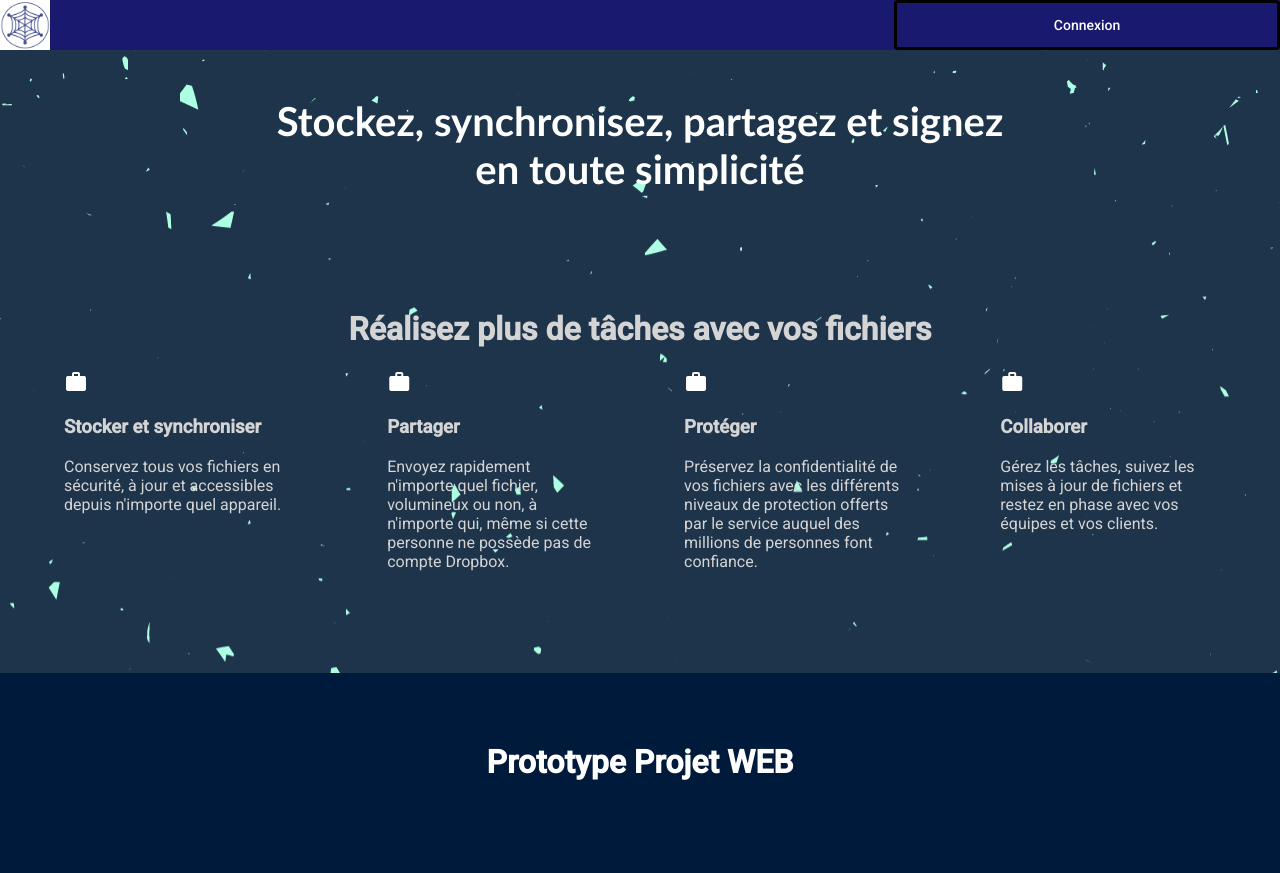
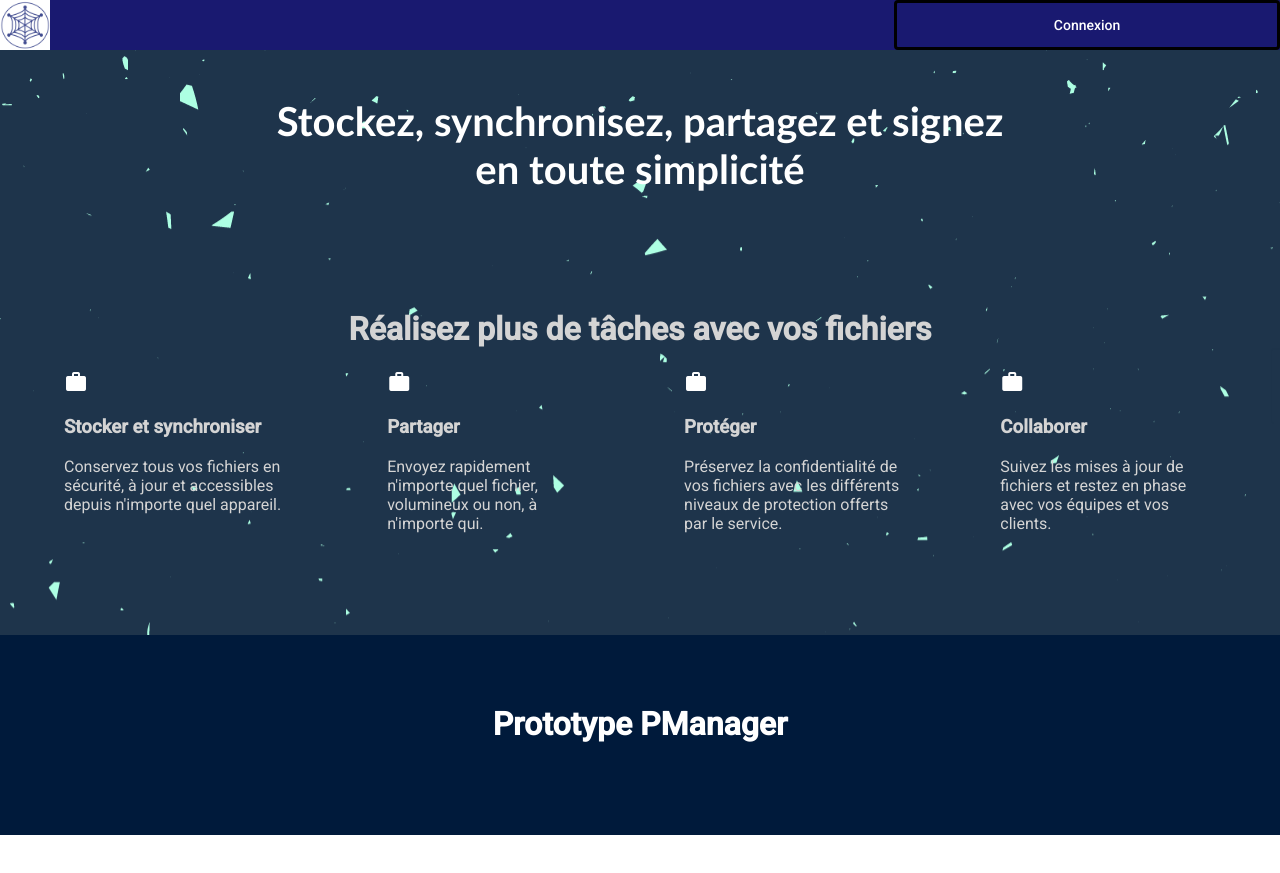
Before and after one commit to SonTonyD/Pmanager-App-Heroku, an Angular app: page / in a window 1280 px wide. After the commit the page ends 835 px from the top, so only its background shows below. Built offline with nearby package versions, Linux system fonts and the light colour scheme.

Commit message:
page accueil

```diff
--- a/src/app/home-page/footer/footer.component.html
+++ b/src/app/home-page/footer/footer.component.html
@@ -1,3 +1,3 @@
 <div class="footer">
-    <h1> Prototype Projet WEB </h1>
+    <h1> Prototype PManager</h1>
 </div>
--- a/src/app/home-page/task/mock-tasks.ts
+++ b/src/app/home-page/task/mock-tasks.ts
@@ -7,15 +7,15 @@ export const TASKS : Task[] = [
     },
     {
         title : 'Partager',
-        content : "Envoyez rapidement n'importe quel fichier, volumineux ou non, à n'importe qui, même si cette personne ne possède pas de compte Dropbox."
+        content : "Envoyez rapidement n'importe quel fichier, volumineux ou non, à n'importe qui."
     },
     {
         title : 'Protéger',
-        content : "Préservez la confidentialité de vos fichiers avec les différents niveaux de protection offerts par le service auquel des millions de personnes font confiance."
+        content : "Préservez la confidentialité de vos fichiers avec les différents niveaux de protection offerts par le service."
     },
     {
         title : 'Collaborer',
-        content : "Gérez les tâches, suivez les mises à jour de fichiers et restez en phase avec vos équipes et vos clients."
+        content : "Suivez les mises à jour de fichiers et restez en phase avec vos équipes et vos clients."
     }
 
 ]
```
